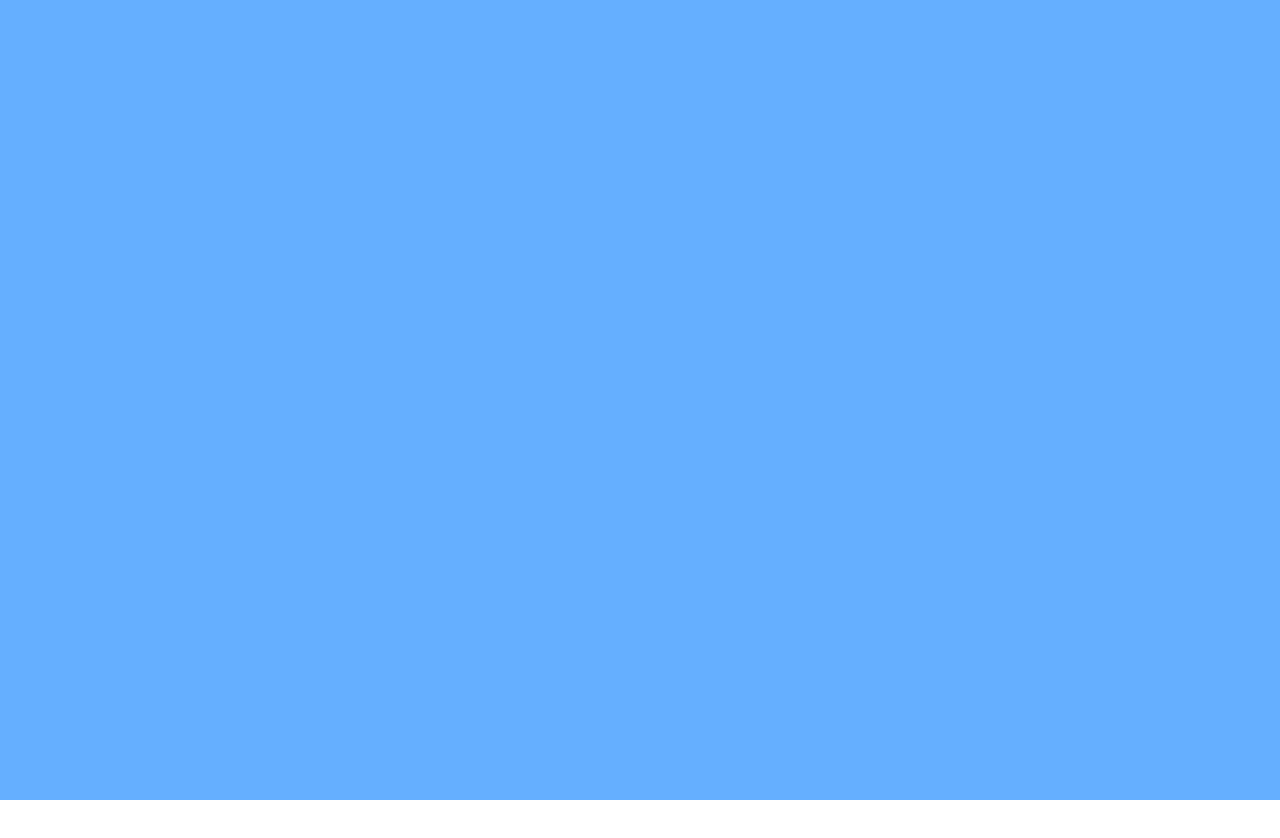
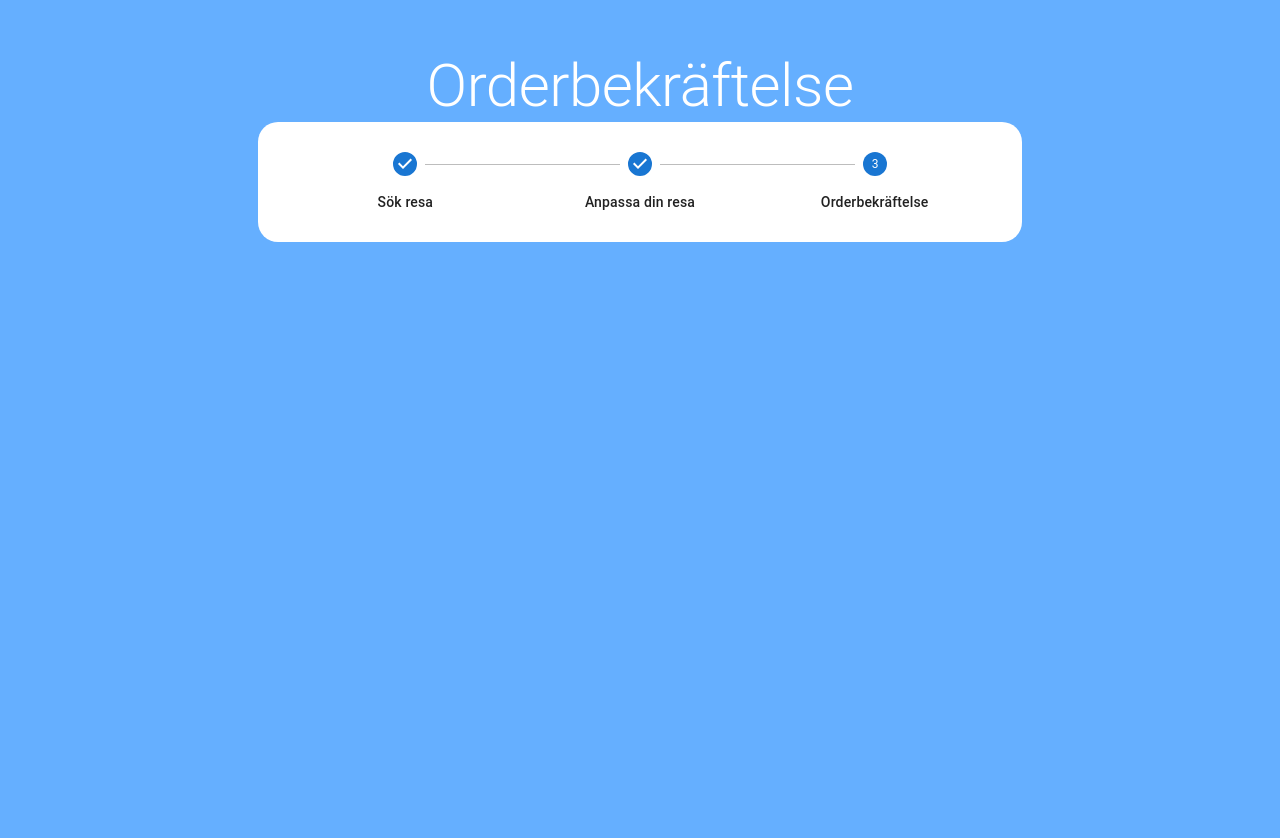
Before and after one commit to oscarolsson94/grupp8-travel-app, a React (Create React App) app in the folder client/: page /OrderConfirmation in a window 1280 px wide. Shown: the top 838 px of the page. Before the commit the page ends 800 px from the top, so only its background shows below. Built offline with nearby package versions, Linux system fonts and the light colour scheme.

Commit message:
Refaktorerade betalningssida Co-authored-by: David Engvall <BurningPantalons@users.noreply.github.com>

```diff
--- a/client/src/App.js
+++ b/client/src/App.js
@@ -9,7 +9,7 @@ import { TripInfo } from "./pages/TripInfo";
 import { MyPages } from "./pages/MyPages";
 import { BookingInfo } from "./pages/BookingInfo";
 import { Navbar } from "./components/Navbar";
-import { Payment } from "./pages/Payment";
+import { OrderConfirmation } from "./pages/OrderConfirmation";
 
 const appStyles = {
     backgroundColor: "#65AFFF",
@@ -45,7 +45,7 @@ function App() {
                         <Route path="/register" exact component={Register} />
                         <Route path="/tripinfo/:id" component={TripInfo} />
                         <Route path="/mypages" exact component={MyPages} />
-                        <Route path="/payment" exact component={Payment} />
+                        <Route path="/OrderConfirmation" exact component={OrderConfirmation} />
                         <Route path="/bookinginfo:id" exact component={BookingInfo} />
                     </Switch>
                 </Router>
--- a/client/src/pages/Payment.jsx
+++ b/client/src/pages/OrderConfirmation.jsx
@@ -2,11 +2,11 @@ import { Step, StepLabel, Stepper, Typography } from "@mui/material";
 import React from "react";
 import "../styles/generalStyles.css";
 
-export const Payment = () => {
+export const OrderConfirmation = () => {
   return (
     <div className="heroDivStyle">
       <Typography variant="h2" color="white">
-        Betalning
+        Orderbekräftelse
       </Typography>
       <div className="containerStyle">
         <Stepper sx={{ width: "100%" }} activeStep={2} alternativeLabel>
@@ -17,7 +17,7 @@ export const Payment = () => {
             <StepLabel>Anpassa din resa</StepLabel>
           </Step>
           <Step>
-            <StepLabel>Betalning</StepLabel>
+            <StepLabel>Orderbekräftelse</StepLabel>
           </Step>
         </Stepper>
       </div>
--- a/client/src/pages/TripInfo.jsx
+++ b/client/src/pages/TripInfo.jsx
@@ -68,7 +68,7 @@ export const TripInfo = () => {
         headers: { Authorization: `Bearer ${user.token}` },
       }
     );
-    history.push("/payment");
+    history.push("/OrderConfirmation");
   };
 
   const handleChange = (e) => {
@@ -109,7 +109,7 @@ export const TripInfo = () => {
                 <StepLabel>Anpassa din resa</StepLabel>
               </Step>
               <Step>
-                <StepLabel>Betalning</StepLabel>
+                <StepLabel>Orderbekräftelse</StepLabel>
               </Step>
             </Stepper>
             <Divider flexItem textAlign="left">
```
Also changed, not shown: 1 other file (tests, documents, lock files or other folders).
